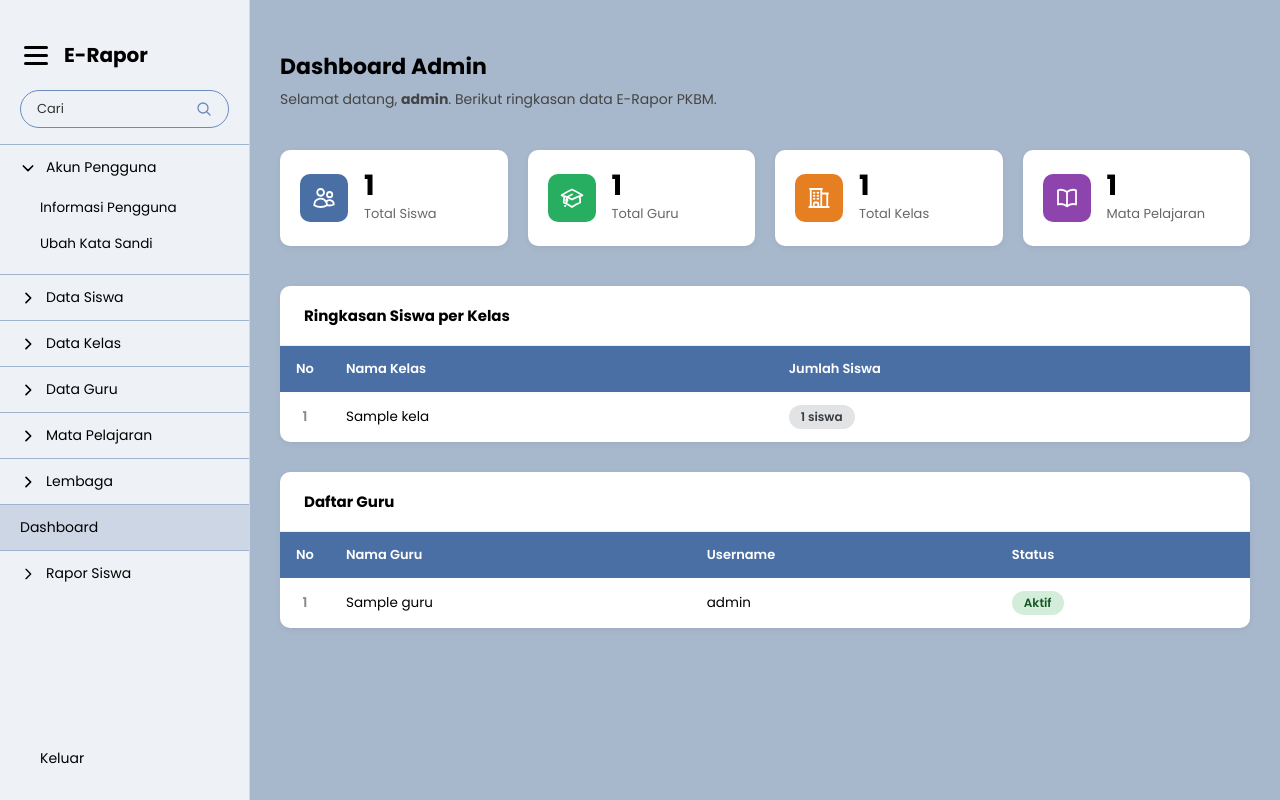
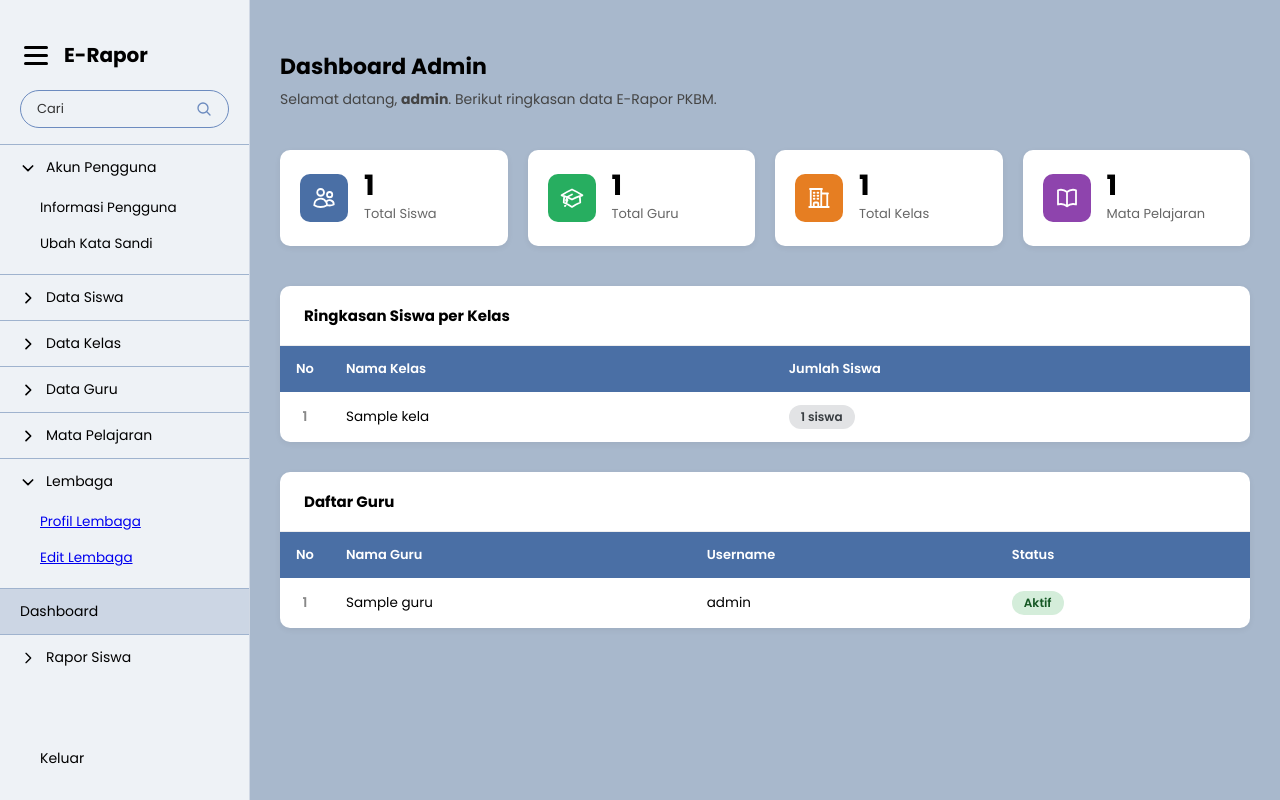
Before and after one commit to Kelompok-5-PPL-23-05/KELOMPOK-E, a Laravel app: page /admin in a window 1280 px wide. Run offline with Laravel 12, Linux system fonts and the light colour scheme; a user stored in the database is signed in; data comes from the database, SQL or seed files in the repository; tables that the repository leaves empty hold one stand-in row (values such as "Sample post"); parts of the project's set-up code (start-up, migrations or seed data) failed here and were passed over.

Commit message:
feat: perbikan routes

```diff
--- a/Template Laravel/app/Http/Controllers/AdminController.php
+++ b/Template Laravel/app/Http/Controllers/AdminController.php
@@ -97,6 +97,21 @@
         return back()->with('success', 'Siswa berhasil ditambahkan.');
     }
 
+    public function siswaUpdate(Request $request, $id)
+    {
+        $request->validate([
+            'nama_siswa'    => 'required|string|max:255',
+            'Kelasid_kelas' => 'required|exists:kelas,id_kelas',
+        ]);
+
+        $siswa = Siswa::findOrFail($id);
+        $siswa->update([
+            'nama_siswa'    => $request->nama_siswa,
+            'Kelasid_kelas' => $request->Kelasid_kelas,
+        ]);
+
+        return back()->with('success', 'Data siswa berhasil diperbarui.');
+    }
     /**
      *Validasi file, mapping nama kelas, dan tampilkan Preview
      */
@@ -226,12 +241,46 @@
      * Menampilkan halaman Data Lembaga dan Form Upload
      */
     public function lembagaIndex()
+
     {
         // Mengambil semua data lembaga untuk ditampilkan di tabel
         $lembaga = Lembaga::all();
 
         return view('admin.lembaga.index', compact('lembaga'));
     }
+
+    public function lembagaEdit()
+{
+    if (Auth::user()->role !== 'admin') abort(403);
+    $lembaga = Lembaga::first();
+    return view('admin.lembaga-edit', compact('lembaga'));
+}
+
+public function updateLembaga(Request $request)
+{
+    if (Auth::user()->role !== 'admin') abort(403);
+
+    $request->validate([
+        'nama_lembaga'   => 'required|string|max:255',
+        'alamat'         => 'required|string',
+        'no_telepon'     => 'required|string|max:20',
+        'email'          => 'required|email|max:255',
+        'kepala_lembaga' => 'required|string|max:255',
+    ]);
+
+    $lembaga = Lembaga::first();
+    if ($lembaga) {
+        $lembaga->update($request->only([
+            'nama_lembaga', 'alamat', 'no_telepon', 'email', 'kepala_lembaga'
+        ]));
+    } else {
+        Lembaga::create($request->only([
+            'nama_lembaga', 'alamat', 'no_telepon', 'email', 'kepala_lembaga'
+        ]));
+    }
+
+    return redirect()->route('admin.lembaga.edit')->with('success', 'Data lembaga berhasil diperbarui!');
+}
 
     /**
      * Subtask 2 & 3: Validasi Format dan Tampilkan Preview Data Lembaga
--- a/Template Laravel/app/Http/Controllers/DashboardController.php
+++ b/Template Laravel/app/Http/Controllers/DashboardController.php
@@ -19,17 +19,14 @@
      */
     public function index(Request $request)
     {
-<<<<<<< HEAD
         $user = Auth::user();
 
         // Ambil data guru yang login
         $guru = Guru::where('Userid_user', $user->id_user)->first();
 
-=======
 
         $user = Auth::user();
 
->>>>>>> 571f747830eb76534f5ed3d671d7c521d9db7600
         // Ambil semua kelas dan mata pelajaran dari DB untuk mengisi dropdown
         $kelasList     = Kelas::orderBy('nama_kelas')->get();
         $mataPelajaran = $guru
--- a/Template Laravel/resources/views/admin/dashboard.blade.php
+++ b/Template Laravel/resources/views/admin/dashboard.blade.php
@@ -370,8 +370,8 @@
                 <svg class="arrow" fill="none" viewBox="0 0 24 24" stroke="currentColor" stroke-width="2.5"><path stroke-linecap="round" stroke-linejoin="round" d="M19 9l-7 7-7-7"/></svg> Data Siswa
             </div>
             <div class="nav-children" id="c-siswa">
-                    <div class="nav-child-item">Daftar Siswa</div>
-                    <div class="nav-child-item">Tambah Siswa</div>
+            <a href="{{ route('admin.siswa.index') }}" class="nav-child-item">Daftar Siswa</a>
+            <a href="{{ route('admin.siswa.index') }}#tambah" class="nav-child-item">Tambah Siswa</a>
         </div>
         </div>
 
@@ -381,8 +381,8 @@
                 <svg class="arrow" fill="none" viewBox="0 0 24 24" stroke="currentColor" stroke-width="2.5"><path stroke-linecap="round" stroke-linejoin="round" d="M19 9l-7 7-7-7"/></svg> Data Kelas
             </div>
             <div class="nav-children" id="c-kelas">
-                    <div class="nav-child-item">Daftar Kelas</div>
-                    <div class="nav-child-item">Tambah Kelas</div>
+                <span class="nav-child-item">Daftar Kelas</span>
+                <span class="nav-child-item">Tambah Kelas</span>
             </div>
         </div>
 
@@ -392,8 +392,8 @@
                 <svg class="arrow" fill="none" viewBox="0 0 24 24" stroke="currentColor" stroke-width="2.5"><path stroke-linecap="round" stroke-linejoin="round" d="M19 9l-7 7-7-7"/></svg> Data Guru
             </div>
             <div class="nav-children" id="c-guru">
-                    <div class="nav-child-item">Daftar Guru</div>
-                    <div class="nav-child-item">Tambah Guru</div>
+                <span class="nav-child-item">Daftar Guru</span>
+                <span class="nav-child-item">Tambah Guru</span>
             </div>
         </div>
 
@@ -403,19 +403,19 @@
                 <svg class="arrow" fill="none" viewBox="0 0 24 24" stroke="currentColor" stroke-width="2.5"><path stroke-linecap="round" stroke-linejoin="round" d="M19 9l-7 7-7-7"/></svg> Mata Pelajaran
             </div>
             <div class="nav-children" id="c-mapel">
-                    <div class="nav-child-item">Daftar Mapel</div>
-                    <div class="nav-child-item">Tambah Mapel</div>
+                <span class="nav-child-item">Daftar Mapel</span>
+                <span class="nav-child-item">Tambah Mapel</span>
             </div>
         </div>
 
         <!-- Lembaga -->
         <div class="nav-section">
-                <div class="nav-section-title" onclick="this.classList.toggle('open'); document.getElementById('c-lembaga').classList.toggle('open');">
+            <div class="nav-section-title open" onclick="this.classList.toggle('open'); document.getElementById('c-lembaga').classList.toggle('open');">
                 <svg class="arrow" fill="none" viewBox="0 0 24 24" stroke="currentColor" stroke-width="2.5"><path stroke-linecap="round" stroke-linejoin="round" d="M19 9l-7 7-7-7"/></svg> Lembaga
             </div>
-                <div class="nav-children" id="c-lembaga">
-                    <div class="nav-child-item">Profil Lembaga</div>
-                    <div class="nav-child-item">Data Lembaga</div>
+            <div class="nav-children open" id="c-lembaga">
+            <a href="{{ route('admin.lembaga.index') }}" class="nav-child-item">Profil Lembaga</a>
+            <a href="{{ route('admin.lembaga.edit') }}" class="nav-child-item">Edit Lembaga</a>
         </div>
         </div>
 
--- a/Template Laravel/resources/views/admin/lembaga.blade.php
+++ b/Template Laravel/resources/views/admin/lembaga.blade.php
@@ -132,7 +132,7 @@
                     Lembaga
                 </div>
                 <div class="nav-children open" id="c-lembaga">
-                    <a href="{{ route('admin.lembaga') }}" class="nav-child-item active">Profil Lembaga</a>
+                    <a href="{{ route('admin.lembaga.index') }}" class="nav-child-item active">Profil Lembaga</a>
                     <a href="{{ route('admin.lembaga.edit') }}" class="nav-child-item">Edit Lembaga</a>
                 </div>
             </div>
--- a/Template Laravel/resources/views/admin/siswa/siswa.blade.php
+++ b/Template Laravel/resources/views/admin/siswa/siswa.blade.php
@@ -253,8 +253,8 @@
                     Data Siswa
                 </div>
                 <div class="nav-children open" id="c-siswa">
-                    <a href="{{ route('admin.siswa') }}" class="nav-child-item active">Daftar Siswa</a>
-                    <a href="{{ route('admin.siswa') }}" class="nav-child-item" onclick="event.preventDefault(); document.getElementById('modal-tambah').classList.add('show')">Tambah Siswa</a>
+                    <a href="{{ route('admin.siswa.index') }}" class="nav-child-item active">Daftar Siswa</a>
+                    <a href="{{ route('admin.siswa.create') }}" class="nav-child-item" onclick="event.preventDefault(); document.getElementById('modal-tambah').classList.add('show')">Tambah Siswa</a>
                 </div>
             </div>
 
--- a/Template Laravel/routes/web.php
+++ b/Template Laravel/routes/web.php
@@ -50,9 +50,12 @@
     Route::post('/admin/siswa/import', [AdminController::class, 'siswaImport'])->name('admin.siswa.import');
     Route::post('/admin/siswa/import-preview', [AdminController::class, 'siswaImportPreview'])->name('admin.siswa.import.preview');
     Route::post('/admin/siswa/import-save', [AdminController::class, 'siswaImportSave'])->name('admin.siswa.import.save');
+    Route::put('/admin/siswa/{id}', [AdminController::class, 'siswaUpdate'])->name('admin.siswa.update');
     Route::delete('/admin/siswa/{id}', [AdminController::class, 'siswaDestroy'])->name('admin.siswa.destroy');
 
     Route::get('/admin/lembaga', [AdminController::class, 'lembagaIndex'])->name('admin.lembaga.index');
+    Route::get('/admin/lembaga/edit',  [AdminController::class, 'lembagaEdit'])->name('admin.lembaga.edit');
+    Route::post('/admin/lembaga/edit', [AdminController::class, 'updateLembaga'])->name('admin.lembaga.update');
     Route::post('/admin/lembaga/import-preview', [AdminController::class, 'lembagaImportPreview'])->name('admin.lembaga.import.preview');
     Route::post('/admin/lembaga/import-save', [AdminController::class, 'lembagaImportSave'])->name('admin.lembaga.import.save');
 
```
Also changed, not shown: Template Laravel/app/Http/Controllers/AbsensiController.php (added, +23 -0 lines), Template Laravel/app/Models/lembaga.php (+8 -2 lines), Template Laravel/resources/views/admin/layout.blade.php (+4 -6 lines), Template Laravel/resources/views/admin/lembaga-edit.blade.php (+4 -4 lines), 4 other files. Lines whose indentation alone changed are shown as unchanged.
